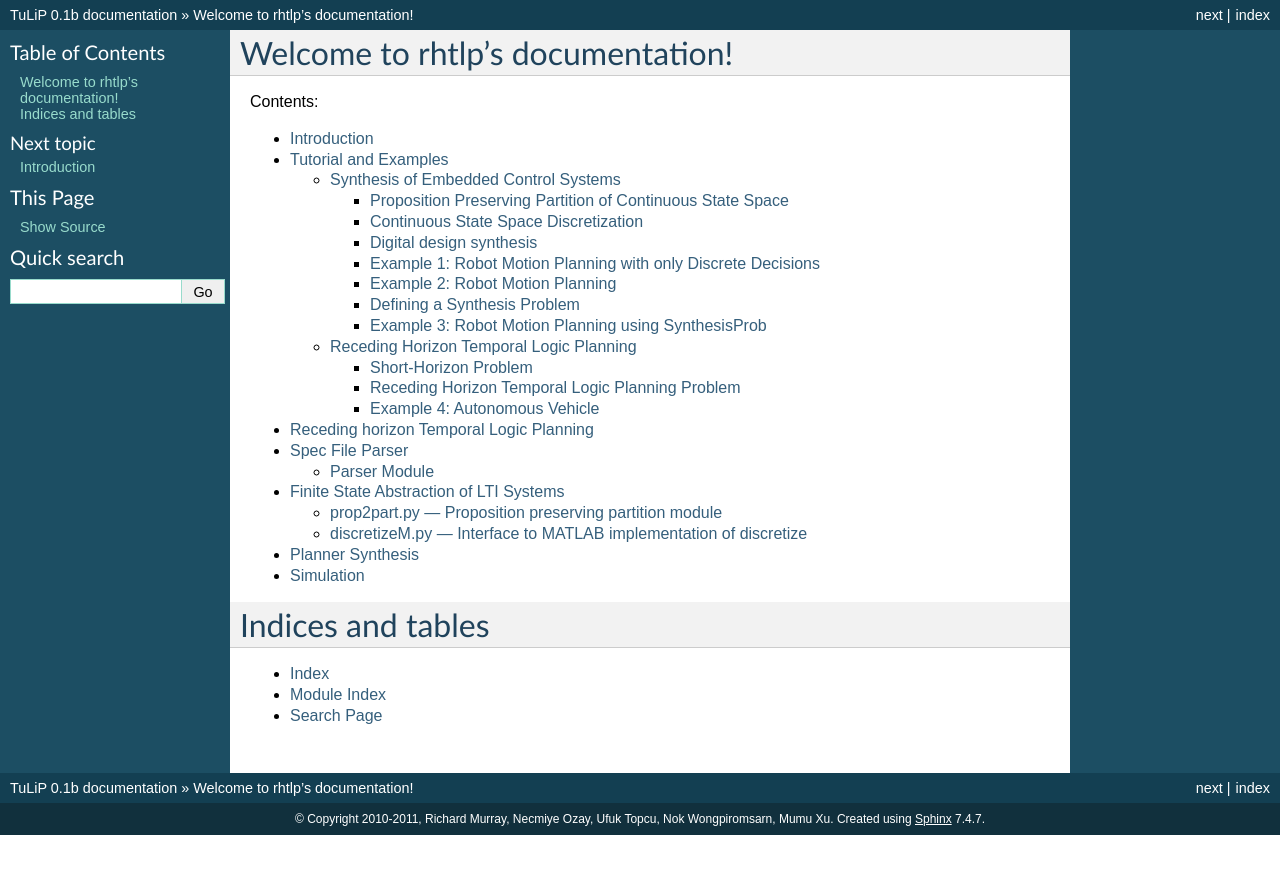
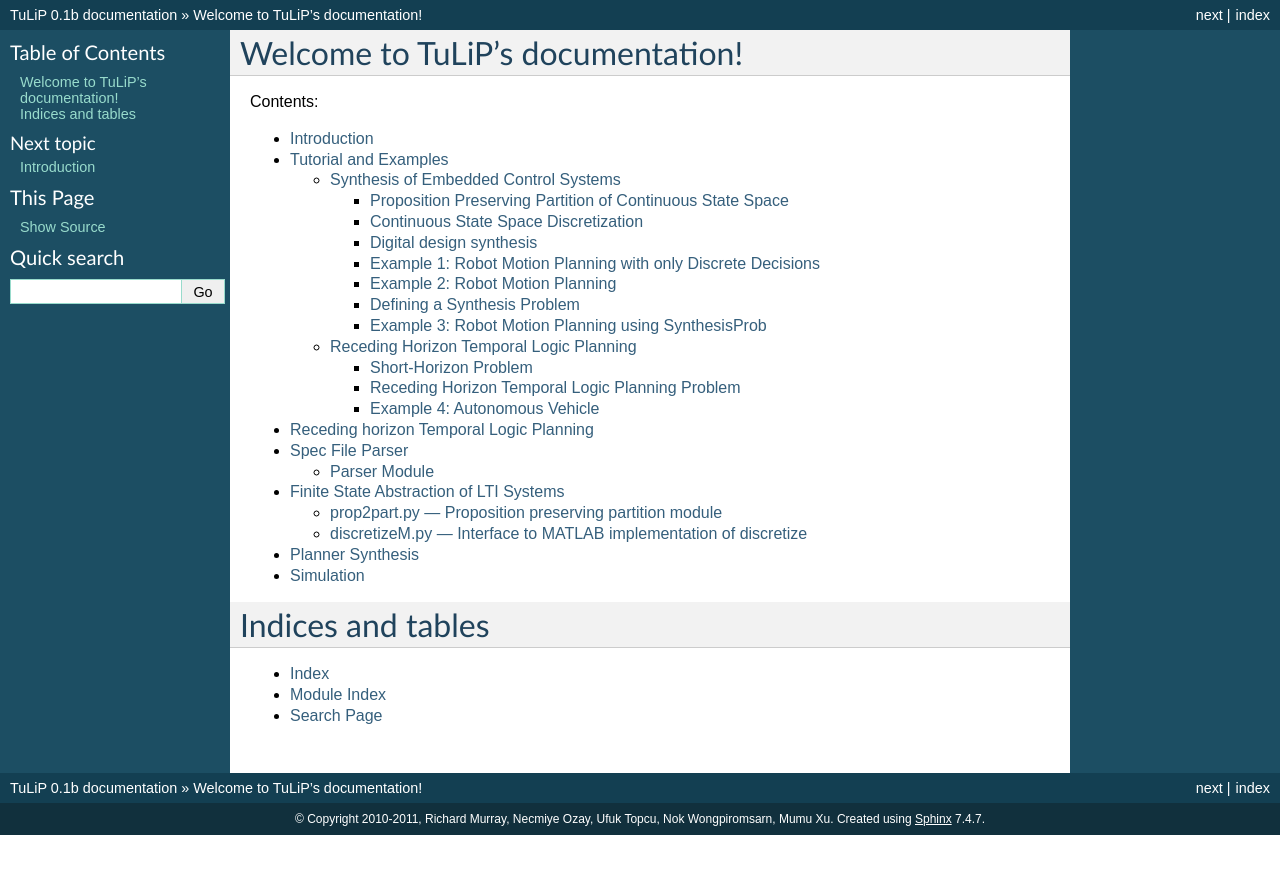
Before and after one commit to tulip-control/tulip-control, a Sphinx documentation site: the page built from doc/index.txt, in a window 1280 px wide. Shown: the top 874 px of the page. Built offline with Sphinx 7.4.7, drawn with Linux system fonts in a browser that asks for light colours; formulas are drawn with MathJax 3.

Commit message:
index.txt: Update name from rhtlp to TuLiP.

```diff
--- a/doc/index.txt
+++ b/doc/index.txt
@@ -1,9 +1,9 @@
-.. rhtlp documentation master file, created by
+.. TuLiP documentation master file, created by
    sphinx-quickstart on Thu Aug  5 22:32:10 2010.
    You can adapt this file completely to your liking, but it should at least
    contain the root `toctree` directive.
 
-Welcome to rhtlp's documentation!
+Welcome to TuLiP's documentation!
 =================================
 
 Contents:
```
